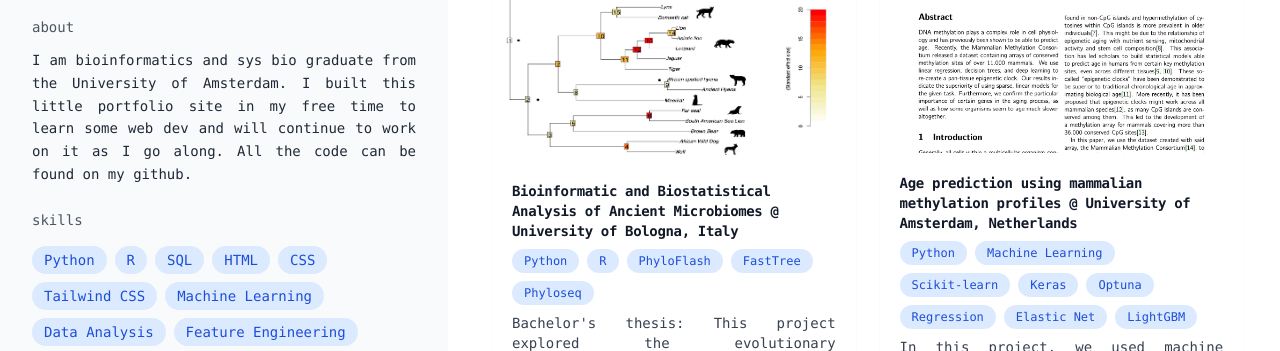
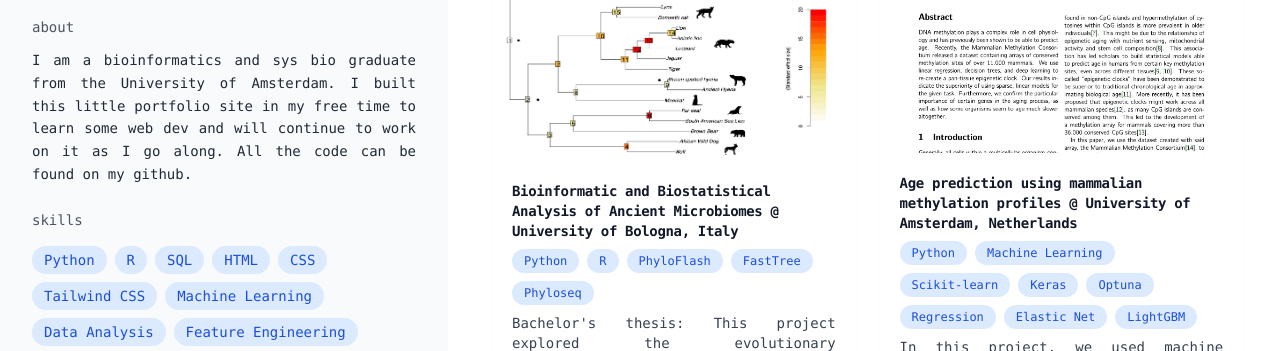
Before and after one commit to gabrielhaw/gabrielhaw.github.io, a website: page public/index.html in a window 1280 px wide. Shown: the part 435-786 px from the top of the page. Drawn offline with nearby package versions, Linux system fonts and the light colour scheme.

Commit message:
mom correcting my english

```diff
--- a/public/index.html
+++ b/public/index.html
@@ -70,7 +70,7 @@
 
         <p class="text-gray-600 dark:text-gray-300 text-sm self-start pt-5">about</p>
         <p class="pt-3 text-justify leading-relaxed text-sm text-gray-800 dark:text-gray-200">
-          I am bioinformatics and sys bio graduate from the University of Amsterdam.
+          I am a bioinformatics and sys bio graduate from the University of Amsterdam.
           I built this little portfolio site in my free time to learn some web dev and will continue to work on it as I go along. All the code can be found on my github.
         </p>
 
```
